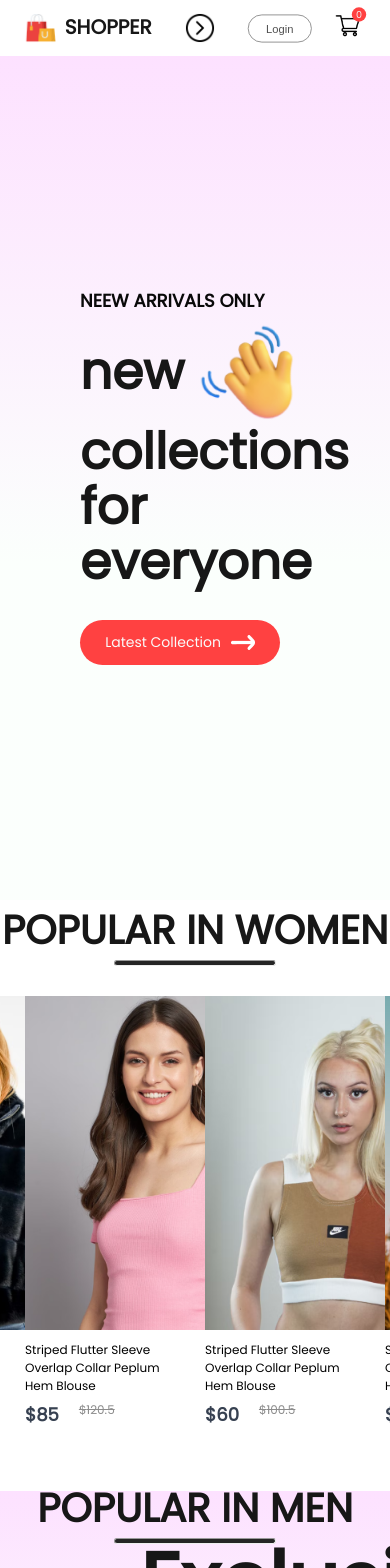
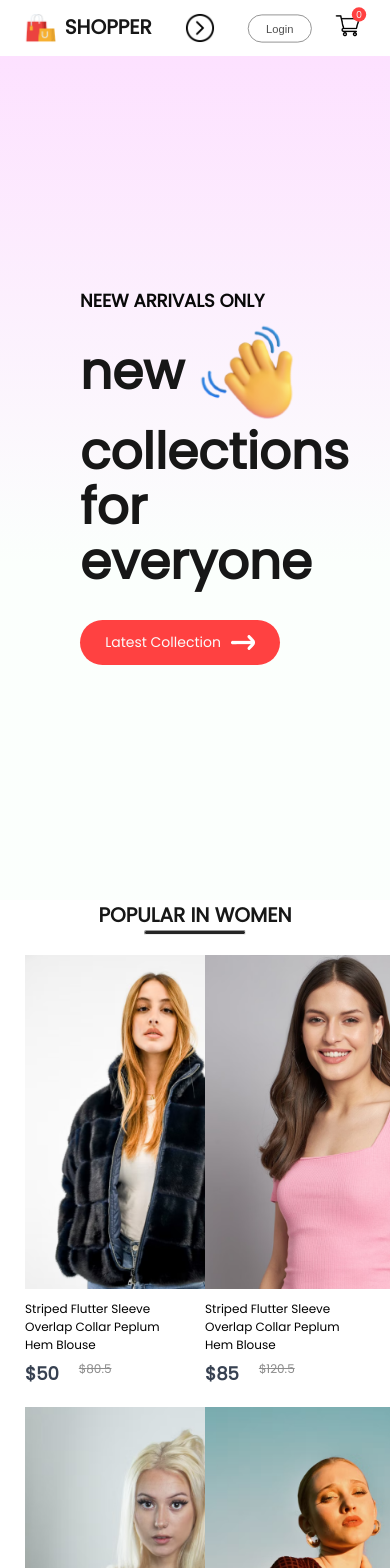
Before and after one commit to Shajjad002/E-Commerce, a React (Create React App) app in the folder shopper/: page / in a window 390 px wide. Shown: the top 1568 px of the page. Built offline with nearby package versions, Linux system fonts and the light colour scheme.

Commit message:
Navbar,Popular Css

```diff
--- a/shopper/src/Components/Popular/Popular.css
+++ b/shopper/src/Components/Popular/Popular.css
@@ -65,3 +65,48 @@
     }
 
 }
+@media(max-width:1024px){
+    .popular{
+        height: 60vh;
+    }
+    .popular h1{
+        font-size: 30px;
+    }
+    .popular hr{
+        width: 120px;
+        height: 3px;
+    }
+    .popular-item{
+        gap:15px;
+        margin-top: 20px;
+    }
+
+}
+@media(max-width:800px){
+    .popular{
+        height: 50vh;
+        gap: 6px;
+    }
+    .popular h1{
+        font-size: 20px;
+    }
+    .popular hr{
+        width: 100px;
+    }
+    .popular-item{
+        gap:5px;
+    }
+
+}
+@media(max-width:500px){
+    .popular{
+        height: 90vh;
+    }
+    .popular-item{
+        display: grid;
+        grid-template-columns: 1fr 1fr;
+        gap: 20px;
+    }
+
+
+}
```
